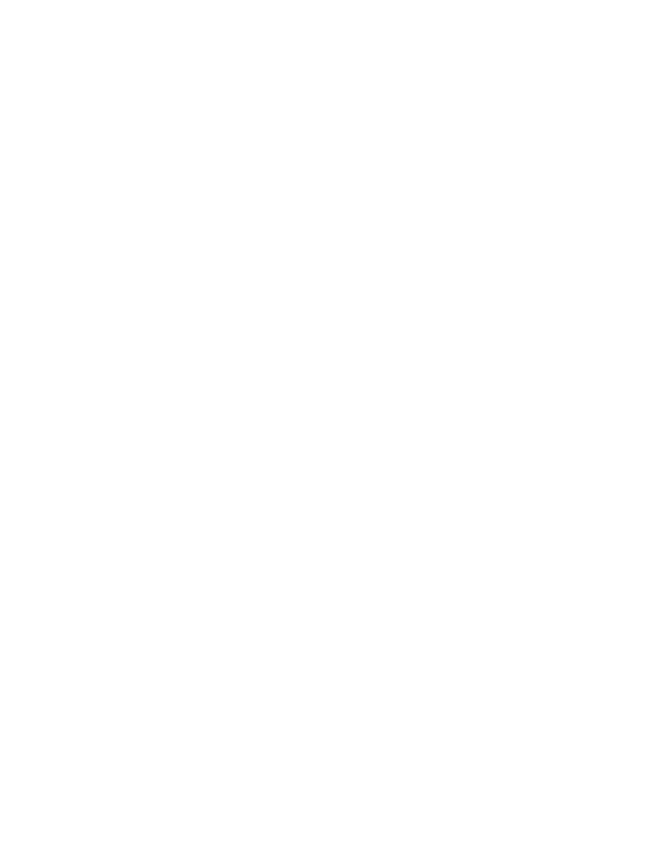
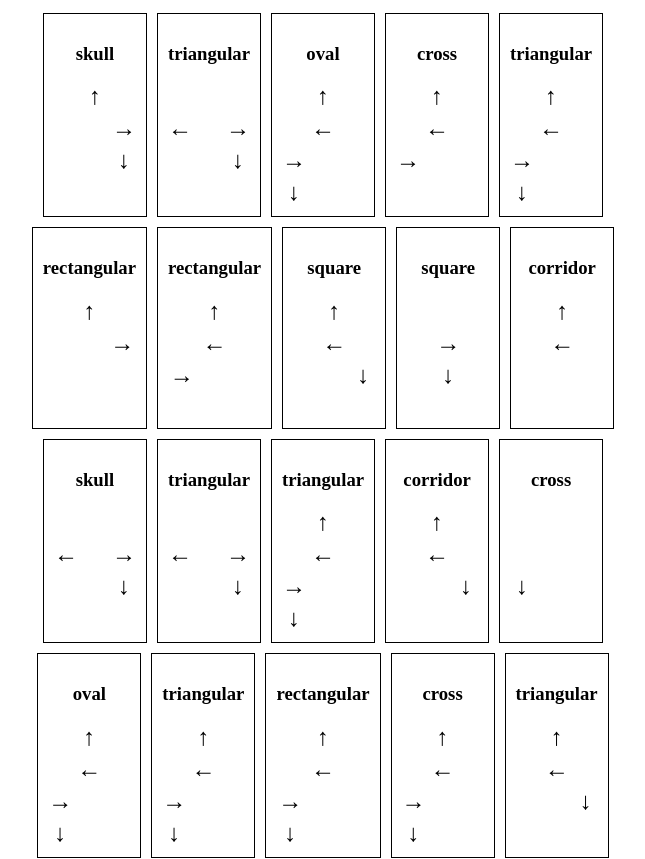
Before and after one commit to labax/solo, an Angular app: page / in a window 1280 px wide. Shown: the top 859 px of the page, without its empty margins (317-962 px from the left). Before the commit the page ends 800 px from the top, so only its background shows below. Built offline with nearby package versions, Linux system fonts and the light colour scheme.

Commit message:
feat(dark-fort): initial map implementation

```diff
--- a/projects/dark-fort/src/app/app.component.html
+++ b/projects/dark-fort/src/app/app.component.html
@@ -0,0 +1 @@
+<dark-fort-room-map></dark-fort-room-map>
--- a/projects/dark-fort/src/app/app.component.ts
+++ b/projects/dark-fort/src/app/app.component.ts
@@ -1,10 +1,11 @@
 import { Component } from '@angular/core';
 import { RouterOutlet } from '@angular/router';
+import {RoomMapComponent} from './components/room-map/room-map.component';
 
 @Component({
   selector: 'dark-fort-root',
   standalone: true,
-  imports: [RouterOutlet],
+  imports: [RouterOutlet, RoomMapComponent],
   templateUrl: './app.component.html',
   styleUrl: './app.component.css'
 })
--- /dev/null
+++ b/projects/dark-fort/src/app/components/room-map/room-map.component.css
@@ -0,0 +1,36 @@
+/* src/app/components/room-map/room-map.component.css */
+
+.room-grid {
+  display: flex;
+  flex-direction: column;
+  align-items: center;
+}
+
+.room-row {
+  display: flex;
+}
+
+.room {
+  border: 1px solid #000;
+  margin: 5px;
+  padding: 10px;
+  text-align: center;
+}
+
+.exit-grid {
+  display: grid;
+  grid-template-columns: repeat(3, 1fr);
+  grid-template-rows: repeat(3, 1fr);
+  gap: 5px;
+  margin-top: 10px;
+}
+
+.exit {
+  font-size: 24px;
+  font-weight: bold;
+}
+
+.spacer {
+  width: 24px;
+  height: 24px;
+}
--- /dev/null
+++ b/projects/dark-fort/src/app/components/room-map/room-map.component.html
@@ -0,0 +1,22 @@
+<!-- src/app/components/room-map/room-map.component.html -->
+
+<div class="room-grid">
+  <div *ngFor="let row of roomGrid" class="room-row">
+    <div *ngFor="let room of row" class="room">
+      <h3>{{ getRoomShape(room.shape) }}</h3>
+      <div class="exit-grid">
+        <div class="spacer"></div>
+        <div class="exit" *ngIf="room.exits.includes(cardinality.north)">↑</div>
+        <div class="spacer"></div>
+        <div class="spacer"></div>
+        <div class="exit" *ngIf="room.exits.includes(cardinality.west)">←</div>
+        <div class="spacer"></div>
+        <div class="exit" *ngIf="room.exits.includes(cardinality.east)">→</div>
+        <div class="spacer"></div>
+        <div class="spacer"></div>
+        <div class="exit" *ngIf="room.exits.includes(cardinality.south)">↓</div>
+        <div class="spacer"></div>
+      </div>
+    </div>
+  </div>
+</div>
--- /dev/null
+++ b/projects/dark-fort/src/app/components/room-map/room-map.component.ts
@@ -0,0 +1,36 @@
+// src/app/components/room-map/room-map.component.ts
+
+import { Component, OnInit } from '@angular/core';
+import { RoomService } from '../../services/room.service';
+import {Cardinality, Room, RoomShape} from '../../models/character.interface';
+import {NgForOf, NgIf} from '@angular/common';
+
+@Component({
+  selector: 'dark-fort-room-map',
+  templateUrl: './room-map.component.html',
+  standalone: true,
+  imports: [
+    NgForOf,
+    NgIf
+  ],
+  styleUrls: ['./room-map.component.css']
+})
+export class RoomMapComponent implements OnInit {
+
+  roomGrid: Room[][] = [];
+  cardinality = Cardinality;
+
+  constructor(private roomService: RoomService) { }
+
+  ngOnInit(): void {
+    this.roomGrid = this.roomService.generateRandomMap(5, 5); // Generate a 5x5 grid of rooms
+  }
+
+  getRoomShape(shape: RoomShape): string {
+    return RoomShape[shape];
+  }
+
+  getRoomExits(exits: Cardinality[]): string {
+    return exits.map(exit => Cardinality[exit]).join(', ');
+  }
+}
--- /dev/null
+++ b/projects/dark-fort/src/app/services/room.service.ts
@@ -0,0 +1,79 @@
+// src/app/services/room.service.ts
+
+import { Injectable } from '@angular/core';
+import {Cardinality, Room, RoomShape} from '../models/character.interface';
+
+@Injectable({
+  providedIn: 'root'
+})
+export class RoomService {
+
+  constructor() { }
+
+  private getOppositeExit(exit: Cardinality): Cardinality {
+    switch (exit) {
+      case Cardinality.north: return Cardinality.south;
+      case Cardinality.east: return Cardinality.west;
+      case Cardinality.south: return Cardinality.north;
+      case Cardinality.west: return Cardinality.east;
+    }
+  }
+
+  generateRandomRoom(existingExits: Cardinality[] = []): Room {
+    const shapes = Object.values(RoomShape).filter(value => typeof value === 'number');
+    const exits = Object.values(Cardinality).filter(value => typeof value === 'number');
+
+    const shape = shapes[Math.floor(Math.random() * shapes.length)] as RoomShape;
+    const exitCount = Math.floor(Math.random() * 4) + 1; // 1 to 4 exits
+    const roomExits = new Set(existingExits);
+
+    while (roomExits.size < exitCount) {
+      roomExits.add(exits[Math.floor(Math.random() * exits.length)] as Cardinality);
+    }
+
+    return { shape, exits: Array.from(roomExits) };
+  }
+
+  generateRandomMap(rows: number, cols: number): Room[][] {
+    const map: Room[][] = Array.from({ length: rows }, () => Array.from({ length: cols }, () => null as unknown as Room));
+
+    for (let r = 0; r < rows; r++) {
+      for (let c = 0; c < cols; c++) {
+        const existingExits: Cardinality[] = [];
+
+        if (r > 0 && map[r - 1][c]) {
+          const northRoom = map[r - 1][c];
+          if (northRoom.exits.includes(Cardinality.south)) {
+            existingExits.push(Cardinality.north);
+          }
+        }
+
+        if (c > 0 && map[r][c - 1]) {
+          const westRoom = map[r][c - 1];
+          if (westRoom.exits.includes(Cardinality.east)) {
+            existingExits.push(Cardinality.west);
+          }
+        }
+
+        const room = this.generateRandomRoom(existingExits);
+        map[r][c] = room;
+
+        if (r > 0 && map[r - 1][c]) {
+          const northRoom = map[r - 1][c];
+          if (room.exits.includes(Cardinality.north) && !northRoom.exits.includes(Cardinality.south)) {
+            northRoom.exits.push(Cardinality.south);
+          }
+        }
+
+        if (c > 0 && map[r][c - 1]) {
+          const westRoom = map[r][c - 1];
+          if (room.exits.includes(Cardinality.west) && !westRoom.exits.includes(Cardinality.east)) {
+            westRoom.exits.push(Cardinality.east);
+          }
+        }
+      }
+    }
+
+    return map;
+  }
+}
```
Also changed, not shown: 2 other files (tests, documents, lock files or other folders).
